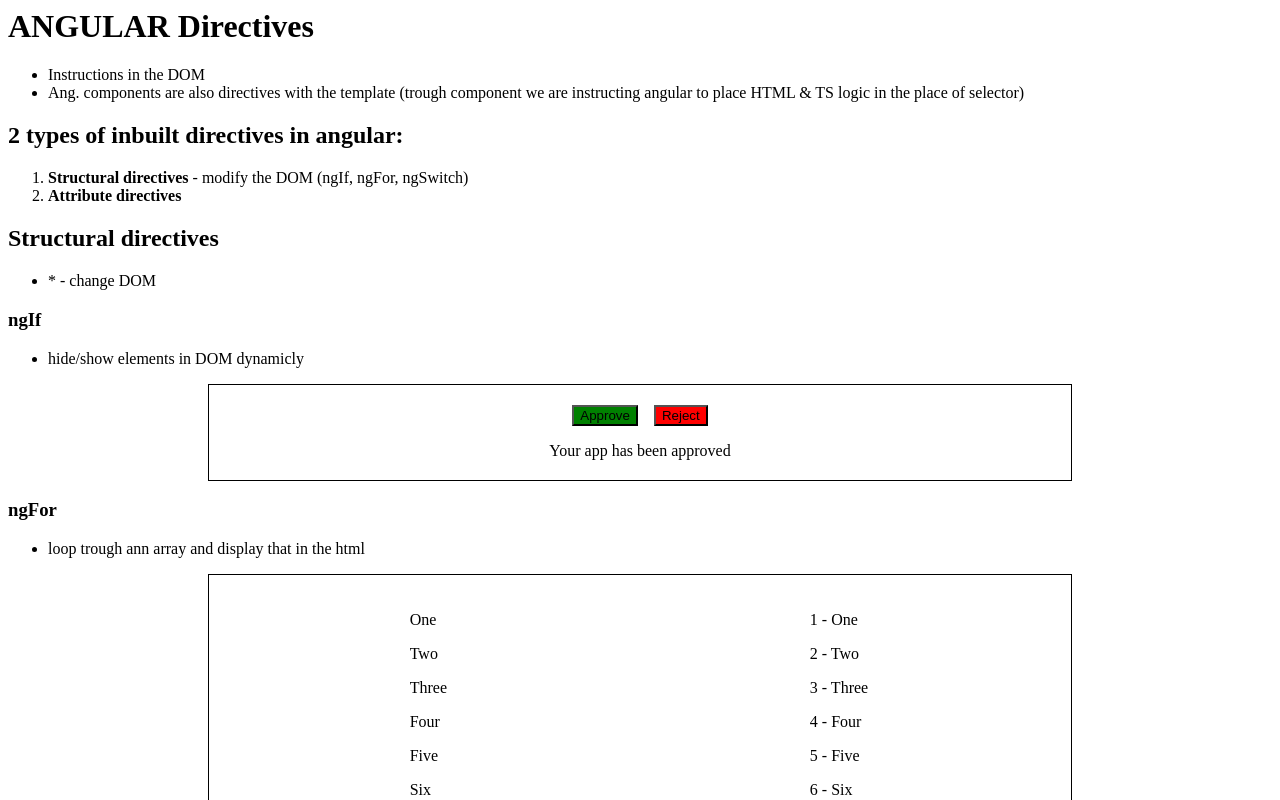
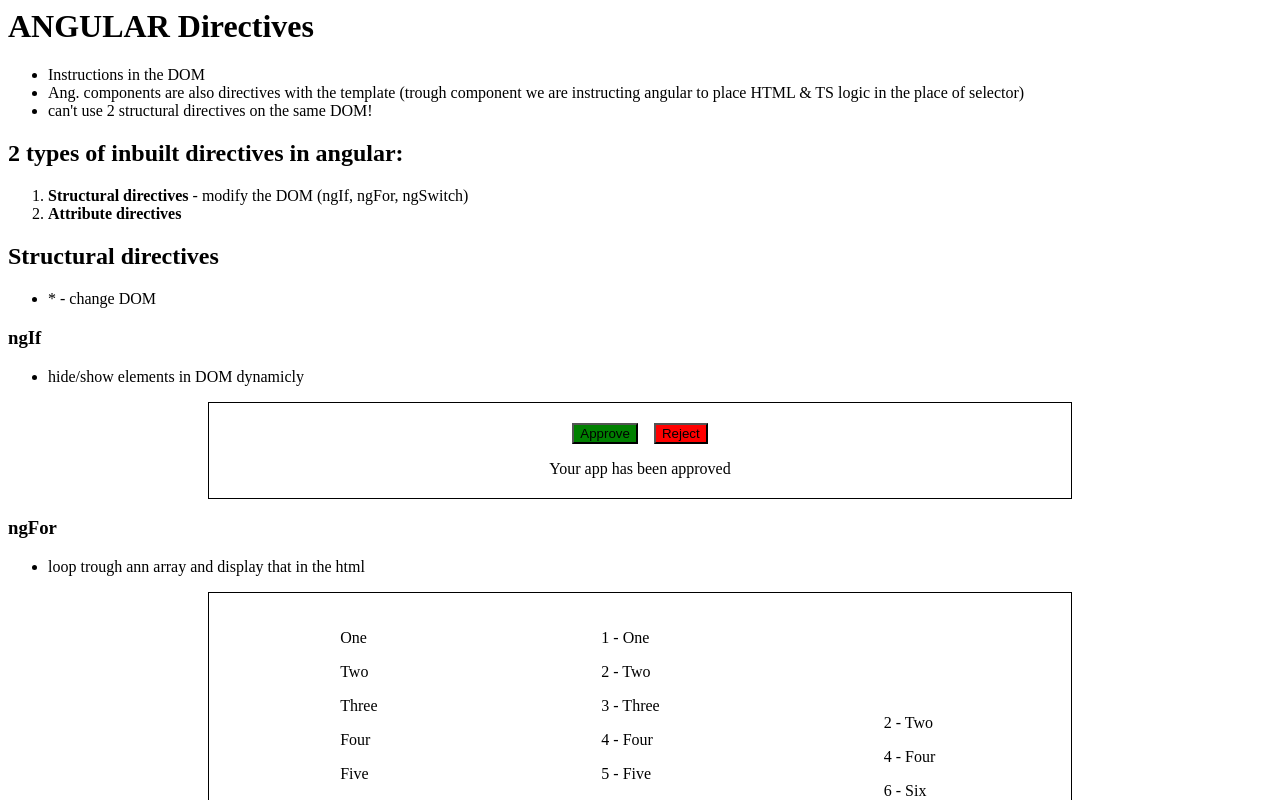
Before and after one commit to nkunic/angular-z2h-example-structural-directives, an Angular app: page / in a window 1280 px wide. Shown: the top 800 px of the page. Built offline with nearby package versions, Linux system fonts and the light colour scheme.

Commit message:
2 files modified

```diff
--- a/src/app/app.component.html
+++ b/src/app/app.component.html
@@ -5,6 +5,7 @@
     Ang. components are also directives with the template (trough component we
     are instructing angular to place HTML & TS logic in the place of selector)
   </li>
+  <li>can't use 2 structural directives on the same DOM!</li>
 </ul>
 
 <h2>2 types of inbuilt directives in angular:</h2>
@@ -54,6 +55,13 @@
         {{ i + 1 }} - {{ number }}
       </p>
     </div>
+    <div>
+      <p *ngFor="let number of numbers; let i = index">
+        <span *ngIf="(i + 1) % 2 === 0">
+        {{ i + 1 }} - {{ number }}
+        </span>
+      </p>
+    </div>
   </div>
 </div>
 
--- a/src/app/app.component.scss
+++ b/src/app/app.component.scss
@@ -25,6 +25,10 @@
   }
 }
 
+.example + .example {
+  margin-top: 2.5rem;
+}
+
 .success {
   background-color: green;
 }
```
